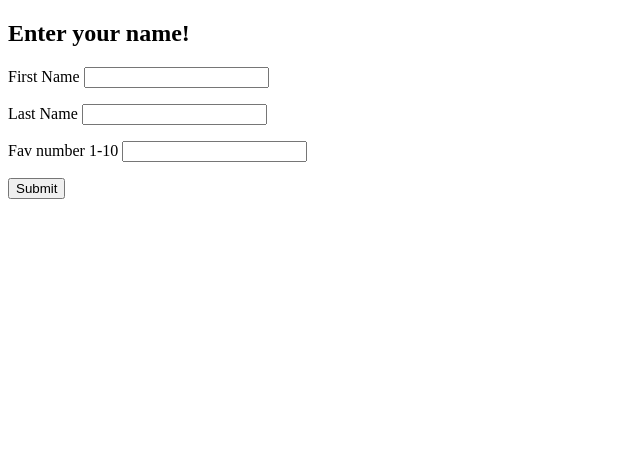
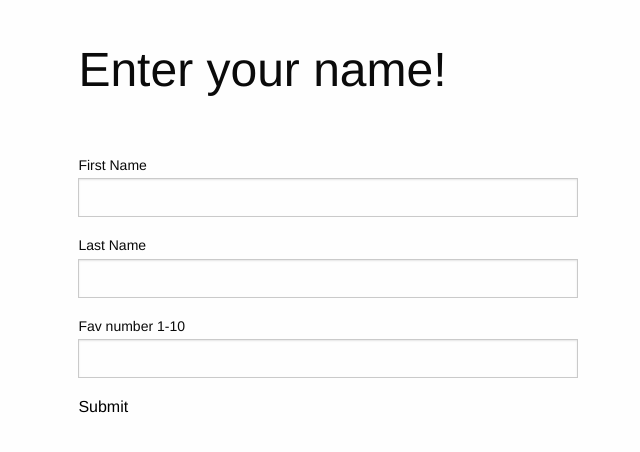
Before and after one commit to bevyip/people-factory, a plain HTML site: page index.html in a window 1280 px wide. Shown: the whole page, without its empty margins (0-640 px from the left). Drawn offline with nearby package versions, Linux system fonts and the light colour scheme.

Commit message:
Add Foundation and CSS

```diff
--- /dev/null
+++ b/index.css
@@ -0,0 +1,51 @@
+body {
+    padding: 1rem;
+
+}
+
+section > div {
+    width: 80%;
+    margin: 1rem auto;
+}
+
+form {
+  margin-top: 50px;
+}
+
+dl {
+  padding: 15px 10px;
+}
+
+dl > li {
+  list-style: none;
+}
+
+dt, dd {
+  display: inline-block;
+  vertical-align: top;
+  width: 48%;
+}
+
+dl:nth-of-type(even) {
+  background-color: WhiteSmoke;
+}
+
+@media (min-width: 700px) {
+  section > div {
+    width: 60%;
+  }
+}
+
+@media (min-width: 900px) {
+  section > div {
+    float: left;
+    margin: 20px 5%;
+    width: 40%;
+  }
+
+  section::after {
+    clear: both;
+    content: "";
+    display: table;
+  }
+}
--- a/index.html
+++ b/index.html
@@ -6,7 +6,8 @@
     <title>People Factory</title>
     <meta name="description" content="">
     <meta name="viewport" content="width=device-width, initial-scale=1">
-
+    <link rel="stylesheet" href="https://cdnjs.cloudflare.com/ajax/libs/foundation/6.3.1/css/foundation.min.css">
+    <link rel="stylesheet" href="index.css">
   </head>
   <body>
     <section>
```
